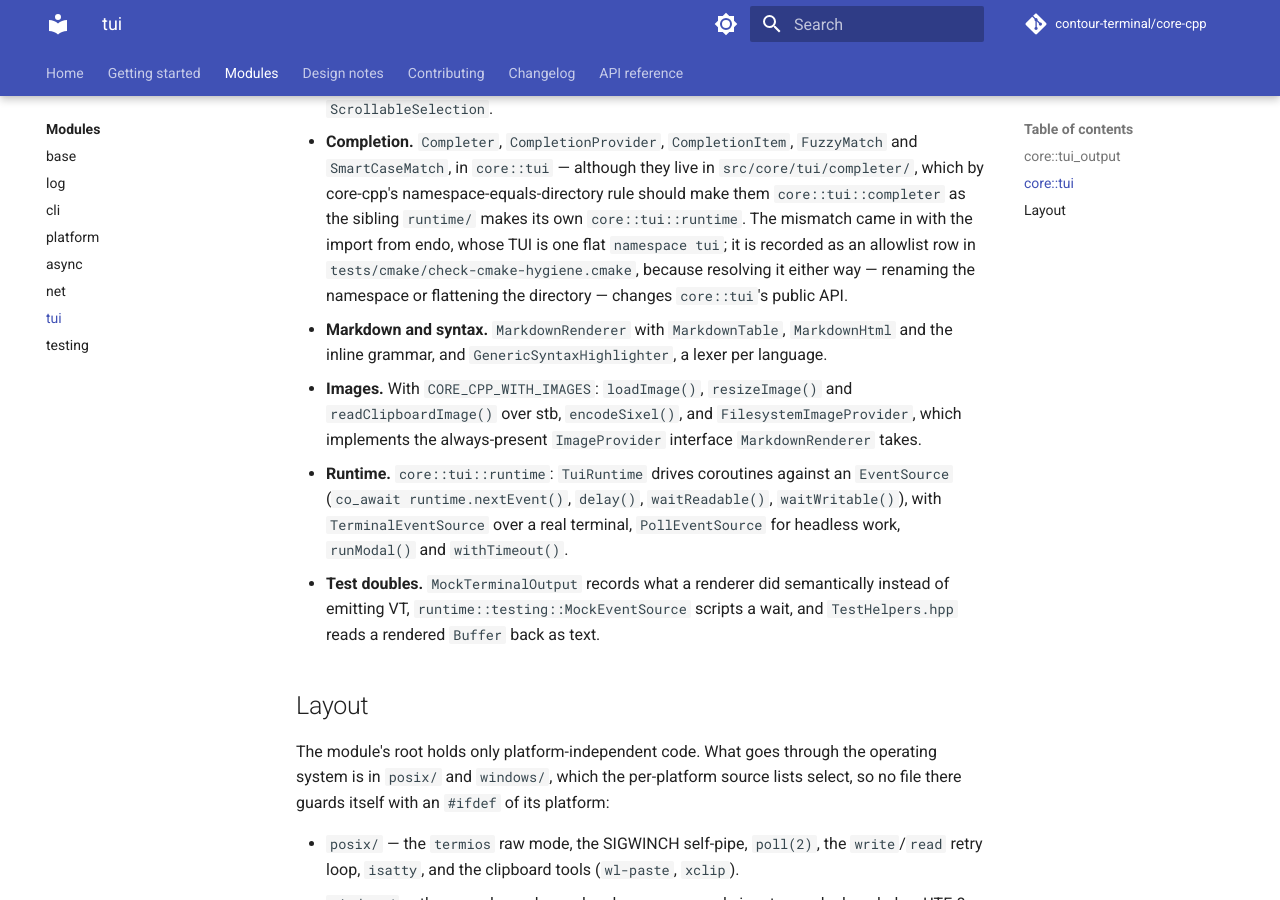
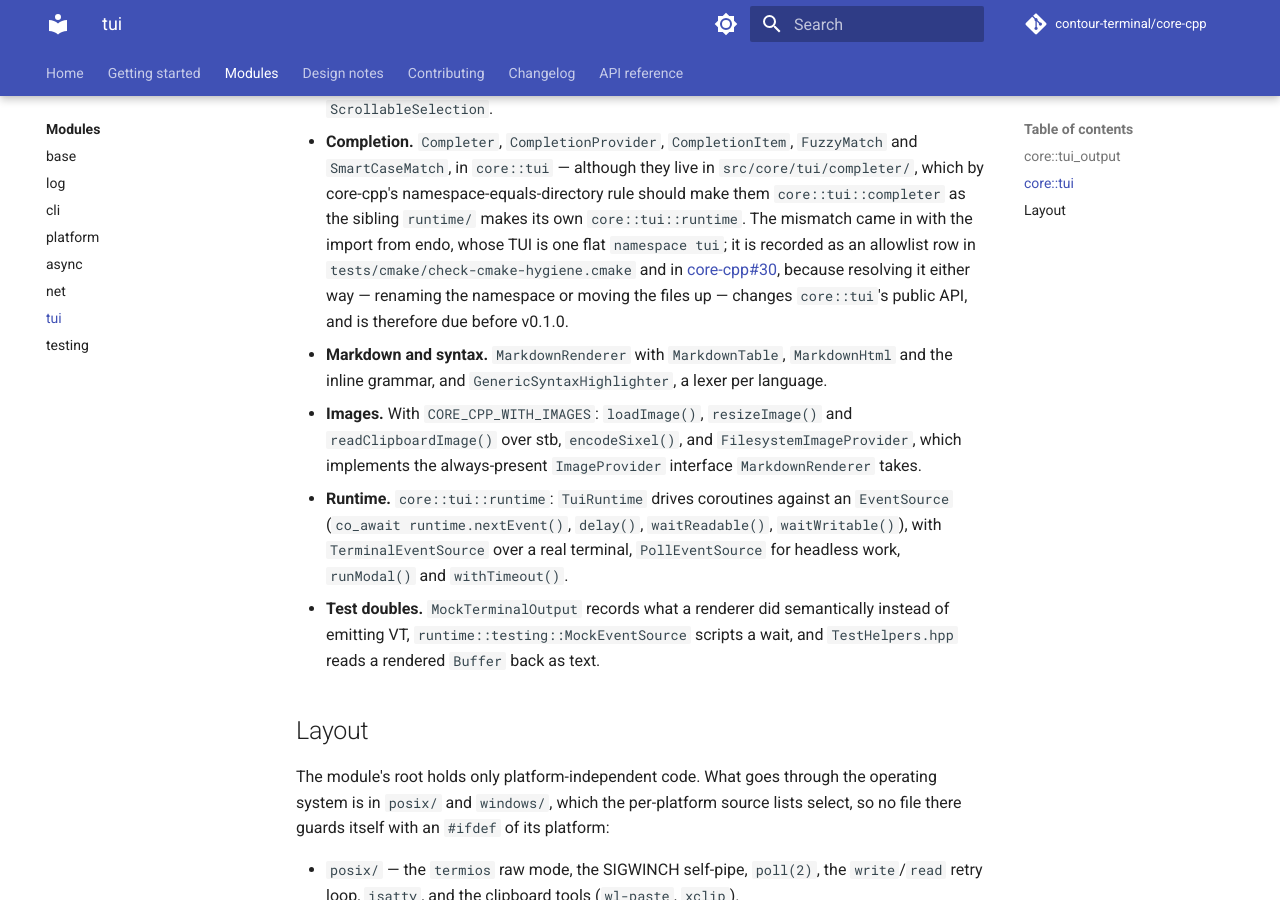
Before and after one commit to contour-terminal/core-cpp, an MkDocs documentation site: the page built from docs/modules/tui.md, in a window 1280 px wide and 900 px high, scrolled down 1663 px. Built offline with MkDocs 1.6.1 and Material for MkDocs 9.7.7, drawn with Linux system fonts in a browser that asks for light colours; comment, search, counter and statistics services are not loaded.

Commit message:
chore(tests): the completer allowlist rows name the issue that holds the decision
The eight rows carried prose and no issue, unlike every other deferral in that
file, so the gate said what was wrong without saying where it gets settled.
core-cpp#30 records both options -- rename the namespace, or move the files up
into src/core/tui/ -- and that it is due before v0.1.0, since either is a
public API change. The changelog entry and the tui page cite it too.

Signed-off-by: Christian Parpart <christian@parpart.family>

```diff
--- a/docs/modules/tui.md
+++ b/docs/modules/tui.md
@@ -62,8 +62,10 @@ and on stb when `CORE_CPP_WITH_IMAGES` is on. Native only: there is no terminal
   core-cpp's namespace-equals-directory rule should make them `core::tui::completer` as the
   sibling `runtime/` makes its own `core::tui::runtime`. The mismatch came in with the import from
   endo, whose TUI is one flat `namespace tui`; it is recorded as an allowlist row in
-  `tests/cmake/check-cmake-hygiene.cmake`, because resolving it either way — renaming the
-  namespace or flattening the directory — changes `core::tui`'s public API.
+  `tests/cmake/check-cmake-hygiene.cmake` and in
+  [core-cpp#30](https://github.com/contour-terminal/core-cpp/issues/30), because resolving it
+  either way — renaming the namespace or moving the files up — changes `core::tui`'s public API,
+  and is therefore due before v0.1.0.
 - **Markdown and syntax.** `MarkdownRenderer` with `MarkdownTable`, `MarkdownHtml` and the inline
   grammar, and `GenericSyntaxHighlighter`, a lexer per language.
 - **Images.** With `CORE_CPP_WITH_IMAGES`: `loadImage()`, `resizeImage()` and `readClipboardImage()`
```
Also changed, not shown: CHANGELOG.md (+3 -2 lines), 1 other file.
